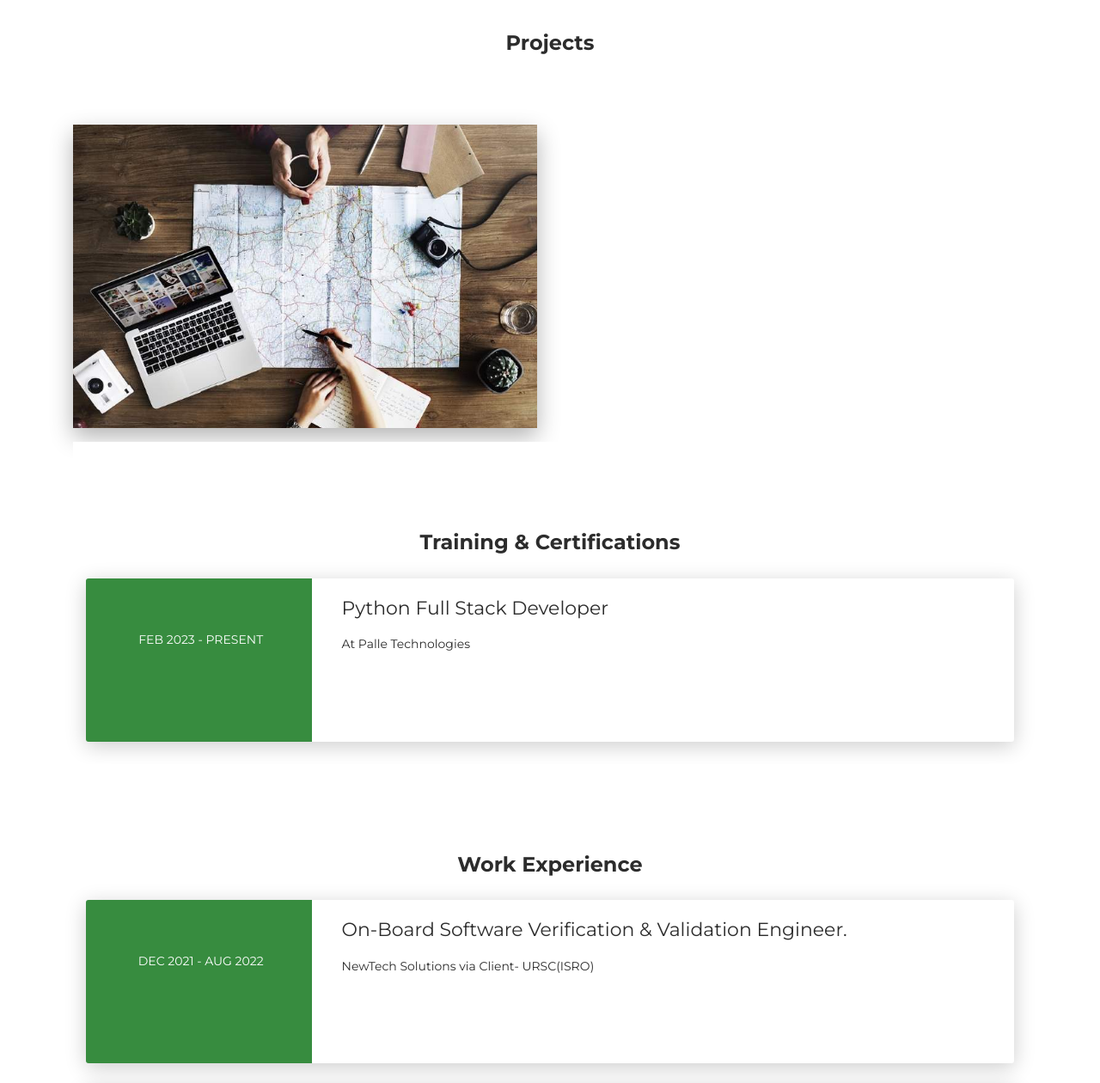
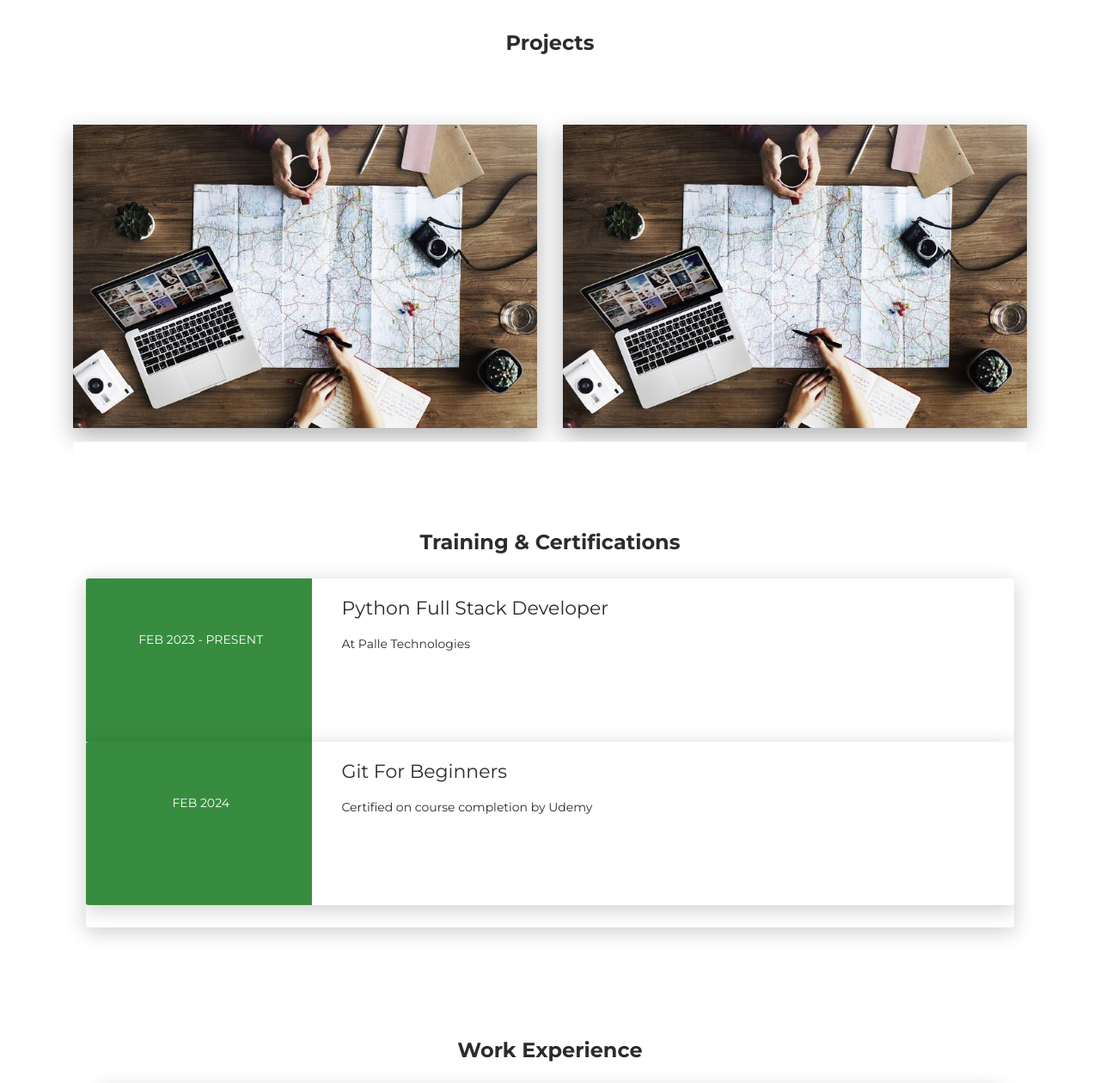
Before and after one commit to vibuthijaya/portfolicode, a plain HTML site: page index.html in a window 1280 px wide. Shown: the part 1491-2751 px from the top of the page at 86% size. Drawn offline with nearby package versions, Linux system fonts and the light colour scheme.

Commit message:
added ML project & Git certification

```diff
--- a/index.html
+++ b/index.html
@@ -190,11 +190,20 @@
         <div class="ml-auto mr-auto">
           <div class="row">
             <div class="col-md-6">
-              <div class="cc-porfolio-image img-raised" data-aos="fade-up" data-aos-anchor-placement="top-bottom"><a href="https://github.com/Priya9096/demopro">
+              <div class="cc-porfolio-image img-raised" data-aos="fade-up" data-aos-anchor-placement="top-bottom"><a href="https://github.com/vibuthijaya/portfoliocode">
                   <figure class="cc-effect"><img src="images/project-1.jpg" alt="Image"/>
                     <figcaption>
                       <div class="h4">Portfolio Project</div>
                       <p>Web Development</p>
+                    </figcaption>
+                  </figure></a></div>
+            </div>
+            <div class="col-md-6">
+              <div class="cc-porfolio-image img-raised" data-aos="fade-up" data-aos-anchor-placement="top-bottom"><a href="https://github.com/vibuthijaya/EmailSpamProtection">
+                  <figure class="cc-effect"><img src="images/project-1.jpg" alt="Image"/>
+                    <figcaption>
+                      <div class="h4">Email Spam Protection Project</div>
+                      <p>ML Project</p>
                     </figcaption>
                   </figure></a></div>
             </div>
@@ -216,6 +225,21 @@
           <div class="card-body">
             <div class="h5">Python Full Stack Developer</div>
             <p>At Palle Technologies</p>
+          </div>
+      </div>
+    </div>
+    <div class="card">
+      <div class="row">
+        <div class="col-md-3 bg-primary" data-aos="fade-right" data-aos-offset="50" data-aos-duration="500">
+          <div class="card-body cc-experience-header">
+            <p>FEB 2024</p>
+            <div class="h5"></div>
+          </div>
+        </div>
+        <div class="col-md-9" data-aos="fade-left" data-aos-offset="50" data-aos-duration="500">
+          <div class="card-body">
+            <div class="h5">Git For Beginners</div>
+            <p>Certified on course completion by Udemy</p>
           </div>
       </div>
     </div>
```
